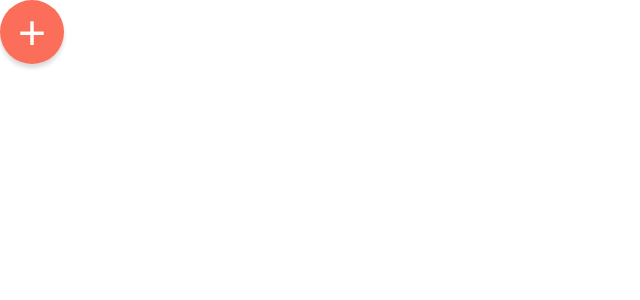
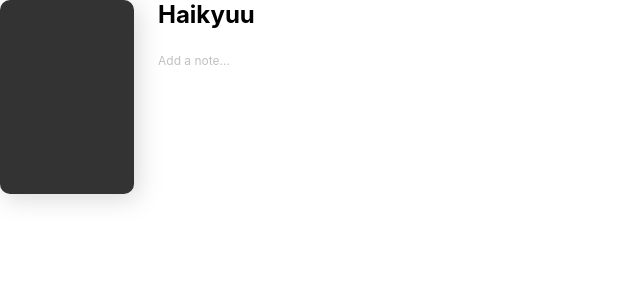
Before and after one commit to sylviaah/netflixnchill-front-end, a React (Create React App) app in the folder front-end/: page / in a window 1280 px wide. Shown: the top 300 px of the page, without its empty margins (0-640 px from the left). Built offline with nearby package versions, Linux system fonts and the light colour scheme.

Commit message:
listing and add button

```diff
--- a/front-end/src/App.js
+++ b/front-end/src/App.js
@@ -5,7 +5,7 @@
 
 function App() {
   return (
-    <AddButton/>
+    <Listing/>
   )}
 
 export default App;
--- a/front-end/src/comps/Listing/index.js
+++ b/front-end/src/comps/Listing/index.js
@@ -3,30 +3,52 @@
 
 
 const ListWrapper = styled.div`
-    width: 100;
-
+    width: 336px;
+    height: 194px;
+    display: flex;
 `;
 
-const ImgContainer = styled.div``;
+const ImgContainer = styled.div`
+    width: 134px;
+    height: 194px;
+    background-color: #333333;
+    background-image: url();
+    filter: drop-shadow(4px 5px 12px rgba(0, 0, 0, 0.15));
+    border-radius: 10px;
+`;
 
-const TextContainer = styled.div``;
+const TextContainer = styled.div`
+    display: flex;
+    flex-direction: column;
+    width:
+    max-height: 194px;
+    margin-left: 24px;
+`;
 
-const ListTitle = styled.div``;
+const ListTitle = styled.div`
+    font-size: 24px;
+    font-weight: bold;
+    margin-bottom: 24px;
+`;
 
-const ListDesc = styled.div``;
+const ListDesc = styled.div`
+    font-size: 12px;
+    color: #C1C1C1;
+`;
 
-const Listing = () => {
+const Listing = ({Title, Desc}) => {
     return <ListWrapper>
         <ImgContainer/>
         <TextContainer>
-            <ListTitle>ListTitle</ListTitle>
-            <ListDesc>ListDesc</ListDesc>
+            <ListTitle>{Title}</ListTitle>
+            <ListDesc>{Desc}</ListDesc>
         </TextContainer>
     </ListWrapper>
 }
 
 Listing.defaultProps = {
-
+    Title: 'Haikyuu',
+    Desc: 'Add a note...'
 }
 
 export default Listing;
```
Also changed, not shown: 1 other file (tests, documents, lock files or other folders).
